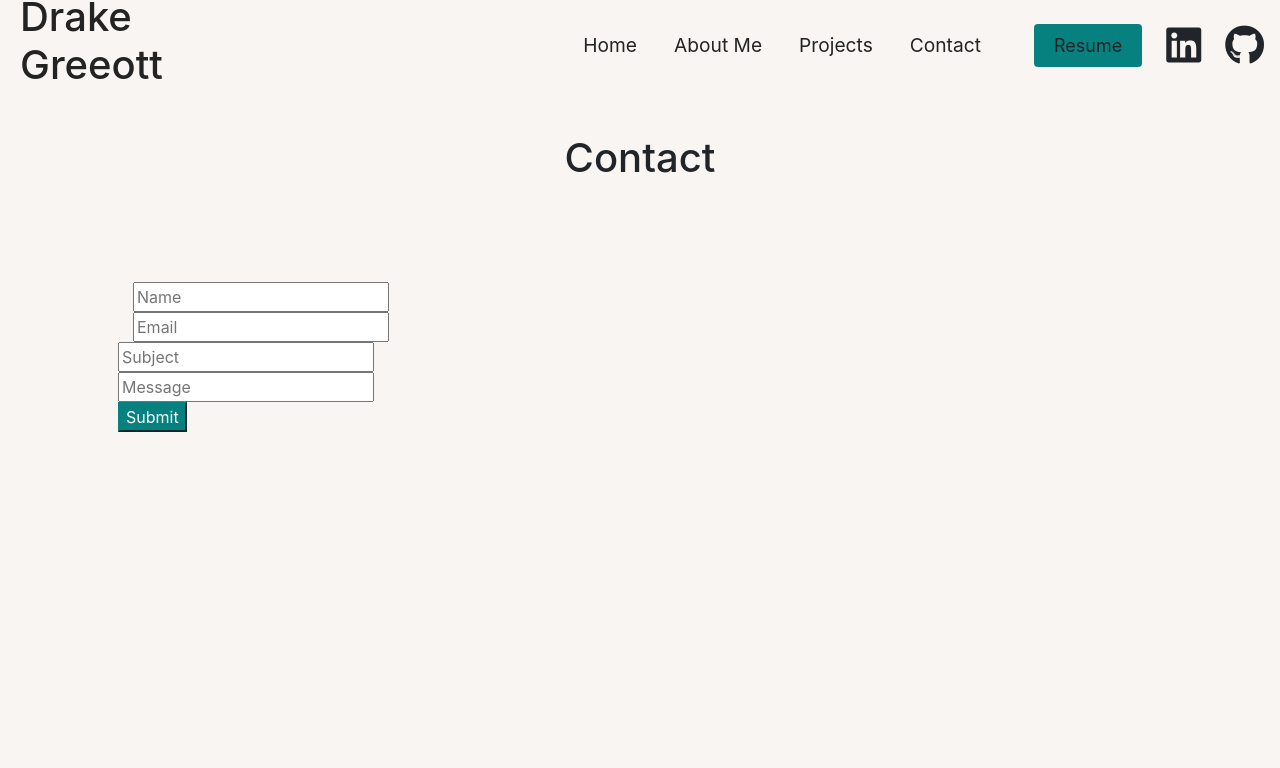
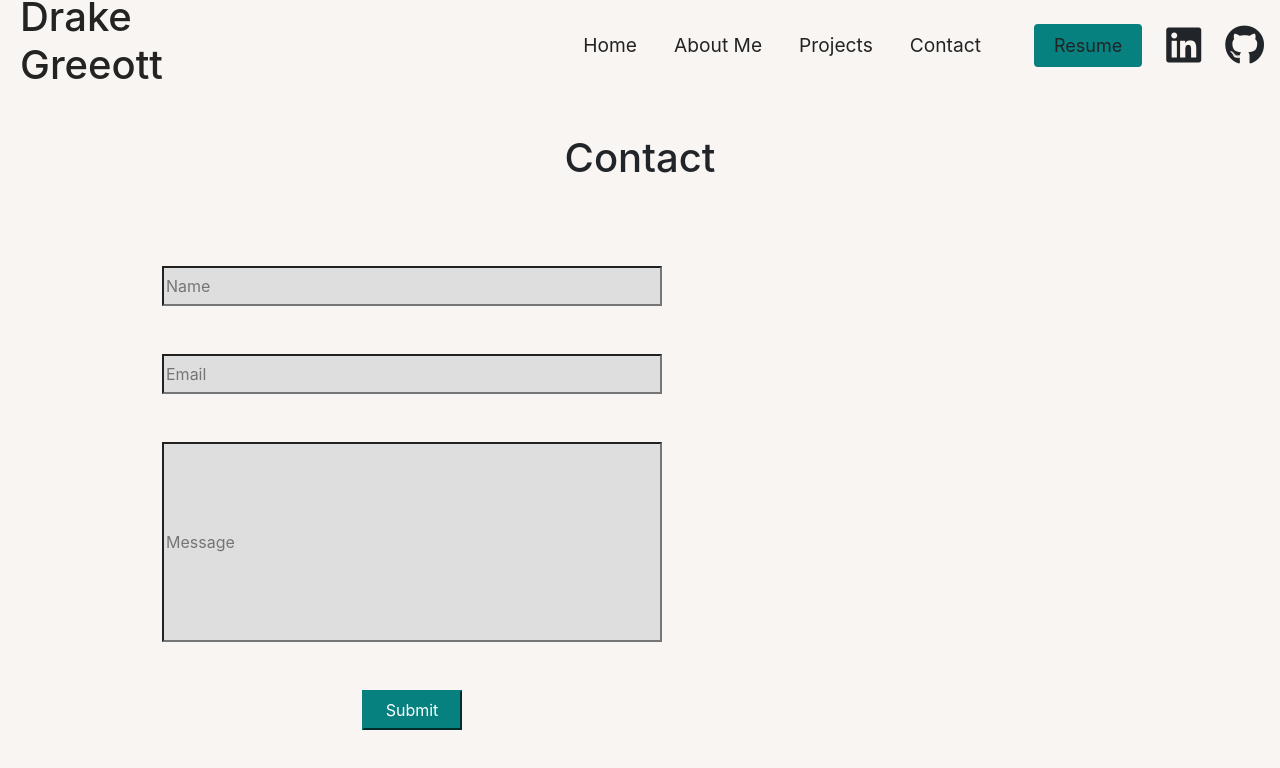
Before and after one commit to dgreeott/MyPortfolio, a React (Create React App) app in the folder my-portfolio/: page /contact in a window 1280 px wide. Shown: the top 768 px of the page. Built offline with nearby package versions, Linux system fonts and the light colour scheme.

Commit message:
Started Styling the form

```diff
--- a/my-portfolio/src/components/Contact.js
+++ b/my-portfolio/src/components/Contact.js
@@ -20,10 +20,6 @@ class Contact extends Component {
 
   onEmailChange(event) {
     this.setState({ email: event.target.value });
-  }
-
-  onSubjectChange(event) {
-    this.setState({ subject: event.target.value });
   }
 
   onMsgChange(event) {
@@ -58,63 +54,53 @@ class Contact extends Component {
             <h1 className="title">Contact</h1>
           </div>
           <div className="row ">
-            <div className="col-md m-5">
-              <div className="container-fluid">
+            <div className="col-md m-2 ml-5">
+              <div className="container-fluid text-center">
                 <form
                   id="contactForm"
                   onSubmit={this.submitEmail.bind(this)}
                   method="POST"
                 >
                   <div className="formGroup">
-                      <div className="col-md-6">
                         <input
                           placeholder="Name"
                           id="name"
                           type="text"
-                          className="formControl"
+                          className="formControl m-4"
                           required
                           value={this.state.name}
                           onChange={this.onNameChange.bind(this)}
                         />
-                      </div>
-                      <div className="col-md-6">
-                        <input
+
+                    </div>
+                  <div className="formGroup">
+                  <input
                           placeholder="Email"
                           id="email"
                           type="email"
-                          className="formControl"
+                          className="formControl m-4"
                           aria-describeby="emailHelp"
                           required
                           value={this.state.email}
                           onChange={this.onEmailChange.bind(this)}
                         />
-                      </div>
-                    </div>
-                  <div className="formGroup">
-                    <input
-                      placeholder="Subject"
-                      id="subject"
-                      type="text"
-                      className="formControl"
-                      required
-                      value={this.state.subject}
-                      onChange={this.onSubjectChange.bind(this)}
-                    />
                   </div>
                   <div className="formGroup">
                     <input
                       placeholder="Message"
                       id="message"
                       type="text"
-                      className="formControl"
+                      className="formMessage m-4"
                       required
                       value={this.state.message}
                       onChange={this.onMsgChange.bind(this)}
                     />
                   </div>
-                  <button className="btn-primary submit" type="submit">
+                  <div className="text-center">
+                  <button className="btn-primary submit m-4" type="submit">
                     Submit
                   </button>
+                  </div>
                 </form>
               </div>
             </div>
--- a/my-portfolio/src/components/ContactPage/ContactForm.css
+++ b/my-portfolio/src/components/ContactPage/ContactForm.css
@@ -23,9 +23,18 @@
 .btn-primary {
     background-color: #078080;
     border-color: #078080;
+    min-width: 100px;
+    min-height: 40px;
 }
 
-.title {
-    text-align: center;
-    justify-content: center;
+.formControl {
+    background-color: #dedede;
+    min-width: 500px;
+    min-height: 40px;
 }
+
+.formMessage {
+    background-color: #dedede;
+    min-width: 500px;
+    min-height: 200px;
+}
```
